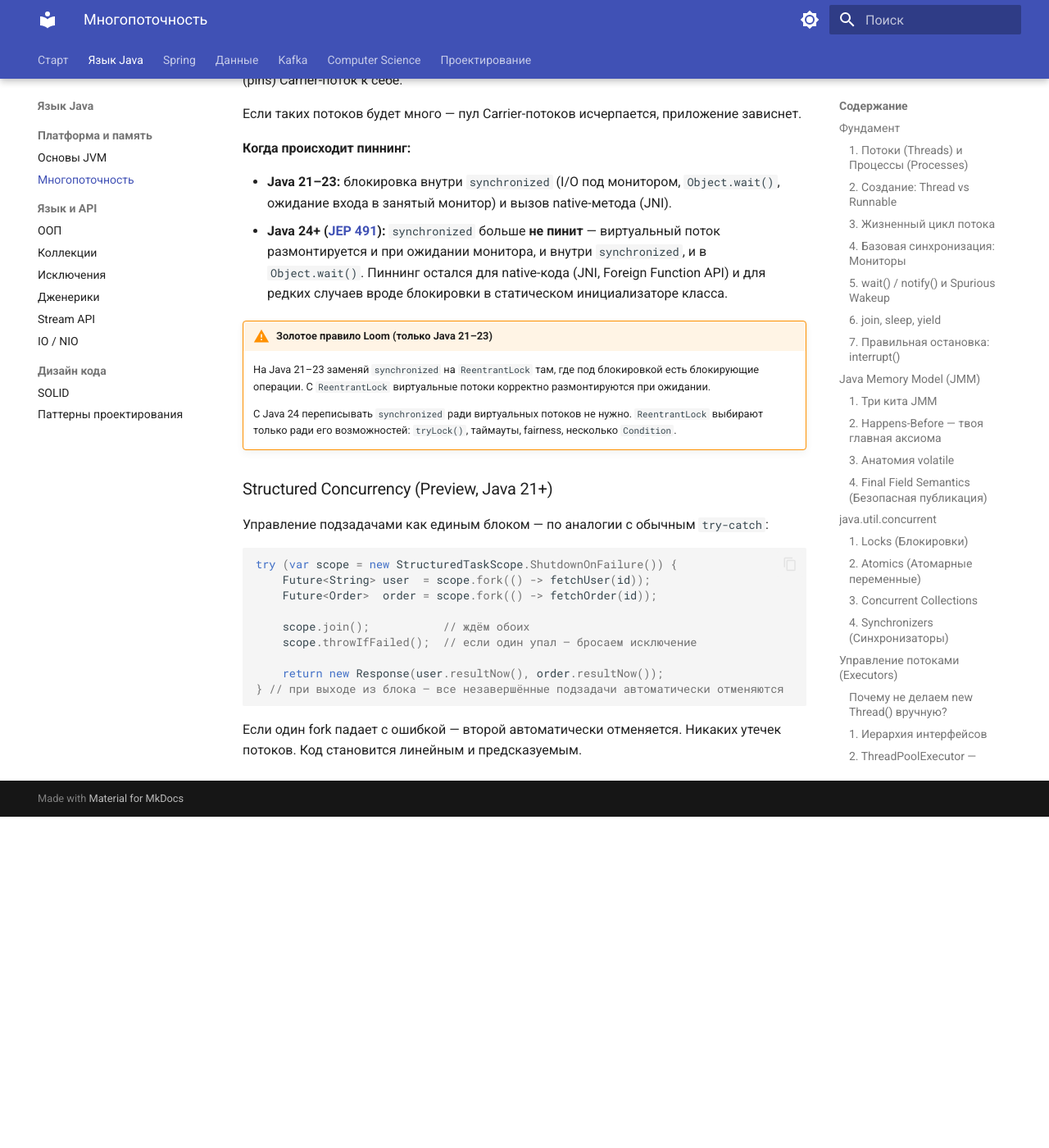
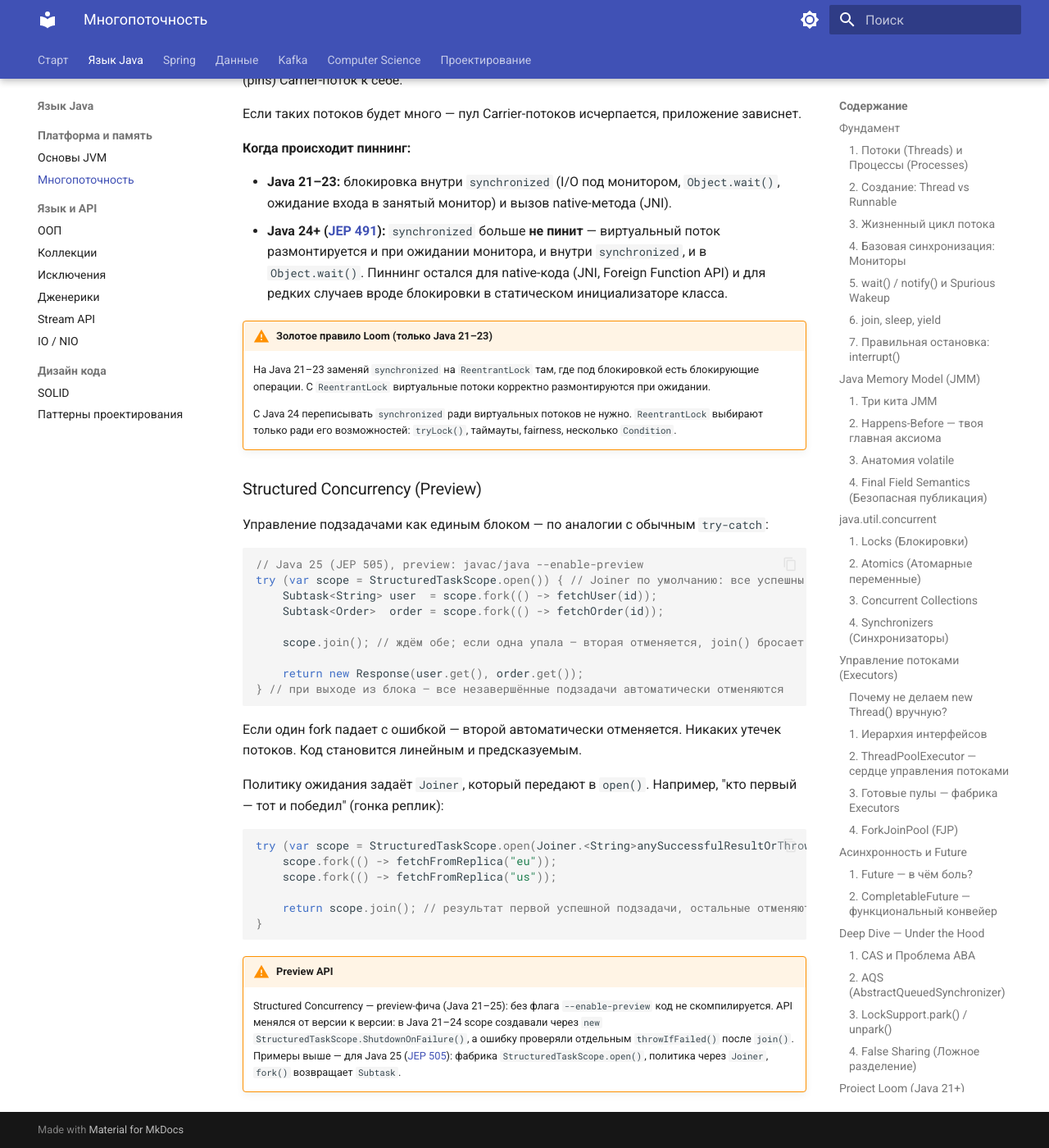
Before and after one commit to bemyskyy/interview-prep, an MkDocs documentation site: the page built from docs/java/multithreading.md, in a window 1280 px wide and 1400 px high, scrolled down 15298 px. Shown: the whole window at 82% size. Built offline with MkDocs 1.6.1 and Material for MkDocs 9.7.7, drawn with Linux system fonts in a browser that asks for light colours; before the commit the page ends 16294 px from its top, so only the background shows below that.

Commit message:
fix(multithreading): переписать пример Structured Concurrency на API Java 25
Пример использовал API Java 21–24 (ShutdownOnFailure, Future,
throwIfFailed). Теперь — JEP 505: StructuredTaskScope.open(), Joiner,
fork() возвращает Subtask. Добавлен пример с Joiner и пометка, что
это preview-API (--enable-preview).

Co-Authored-By: Claude Opus 5.5 <noreply@anthropic.com>
Claude-Session: https://claude.ai/code/session_0134ndqZYeQsqiZKLSZ2mA4Y

````diff
--- a/docs/java/multithreading.md
+++ b/docs/java/multithreading.md
@@ -582,20 +582,34 @@ private volatile long value;
 
     С Java 24 переписывать `synchronized` ради виртуальных потоков не нужно. `ReentrantLock` выбирают только ради его возможностей: `tryLock()`, таймауты, fairness, несколько `Condition`.
 
-### Structured Concurrency (Preview, Java 21+)
+### Structured Concurrency (Preview)
 
 Управление подзадачами как единым блоком — по аналогии с обычным `try-catch`:
 
 ```java
-try (var scope = new StructuredTaskScope.ShutdownOnFailure()) {
-    Future<String> user  = scope.fork(() -> fetchUser(id));
-    Future<Order>  order = scope.fork(() -> fetchOrder(id));
+// Java 25 (JEP 505), preview: javac/java --enable-preview
+try (var scope = StructuredTaskScope.open()) { // Joiner по умолчанию: все успешны или исключение
+    Subtask<String> user  = scope.fork(() -> fetchUser(id));
+    Subtask<Order>  order = scope.fork(() -> fetchOrder(id));
 
-    scope.join();           // ждём обоих
-    scope.throwIfFailed();  // если один упал — бросаем исключение
+    scope.join(); // ждём обе; если одна упала — вторая отменяется, join() бросает FailedException
 
-    return new Response(user.resultNow(), order.resultNow());
+    return new Response(user.get(), order.get());
 } // при выходе из блока — все незавершённые подзадачи автоматически отменяются
 ```
 
 Если один fork падает с ошибкой — второй автоматически отменяется. Никаких утечек потоков. Код становится линейным и предсказуемым.
+
+Политику ожидания задаёт `Joiner`, который передают в `open()`. Например, "кто первый — тот и победил" (гонка реплик):
+
+```java
+try (var scope = StructuredTaskScope.open(Joiner.<String>anySuccessfulResultOrThrow())) {
+    scope.fork(() -> fetchFromReplica("eu"));
+    scope.fork(() -> fetchFromReplica("us"));
+
+    return scope.join(); // результат первой успешной подзадачи, остальные отменяются
+}
+```
+
+!!! warning "Preview API"
+    Structured Concurrency — preview-фича (Java 21–25): без флага `--enable-preview` код не скомпилируется. API менялся от версии к версии: в Java 21–24 scope создавали через `new StructuredTaskScope.ShutdownOnFailure()`, а ошибку проверяли отдельным `throwIfFailed()` после `join()`. Примеры выше — для Java 25 ([JEP 505](https://openjdk.org/jeps/505)): фабрика `StructuredTaskScope.open()`, политика через `Joiner`, `fork()` возвращает `Subtask`.
````
